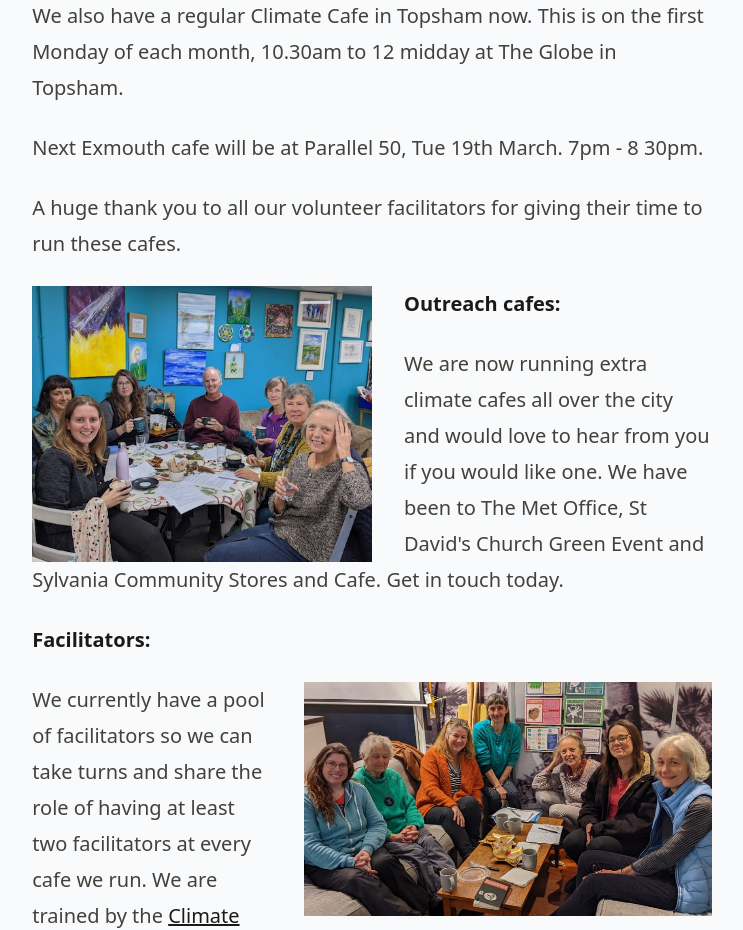
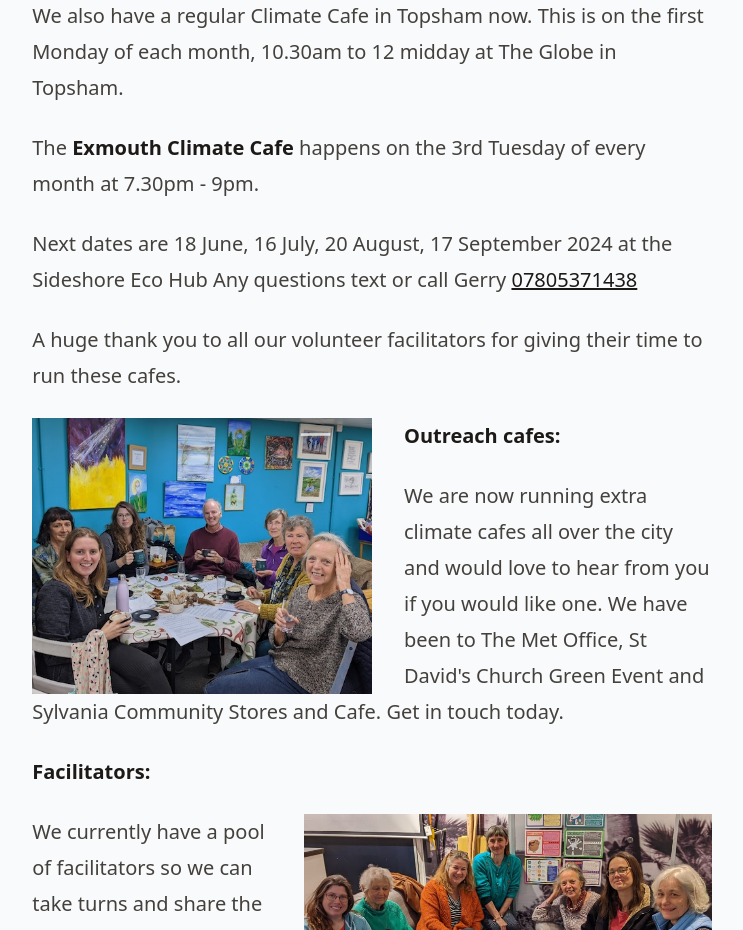
Before and after one commit to danielhpavey/exeterclimatecafe, a Next.js app: page / in a window 1280 px wide. Shown: the part 1120-2050 px from the top of the page, without its empty margins (268-1011 px from the left). Built offline with nearby package versions, Linux system fonts and the light colour scheme.

Commit message:
Content update

```diff
--- a/pages/index.js
+++ b/pages/index.js
@@ -46,7 +46,9 @@ export default function Home() {
 
 <p>We also have a regular Climate Cafe in Topsham now. This is on the first Monday of each month, 10.30am to 12 midday at The Globe in Topsham.</p>
 
-<p>Next Exmouth cafe will be at Parallel 50, Tue 19th March.  7pm - 8 30pm.</p>
+<p>The <strong>Exmouth Climate Cafe</strong> happens on the 3rd Tuesday of every month at 7.30pm - 9pm.</p>
+
+<p>Next dates are 18 June, 16 July, 20 August, 17 September 2024 at the Sideshore Eco Hub  Any questions text or call Gerry <a href="tel:07805371438">07805371438</a></p>
 
 <p>A huge thank you to all our volunteer facilitators for giving their time to run these cafes.</p>
 
```
